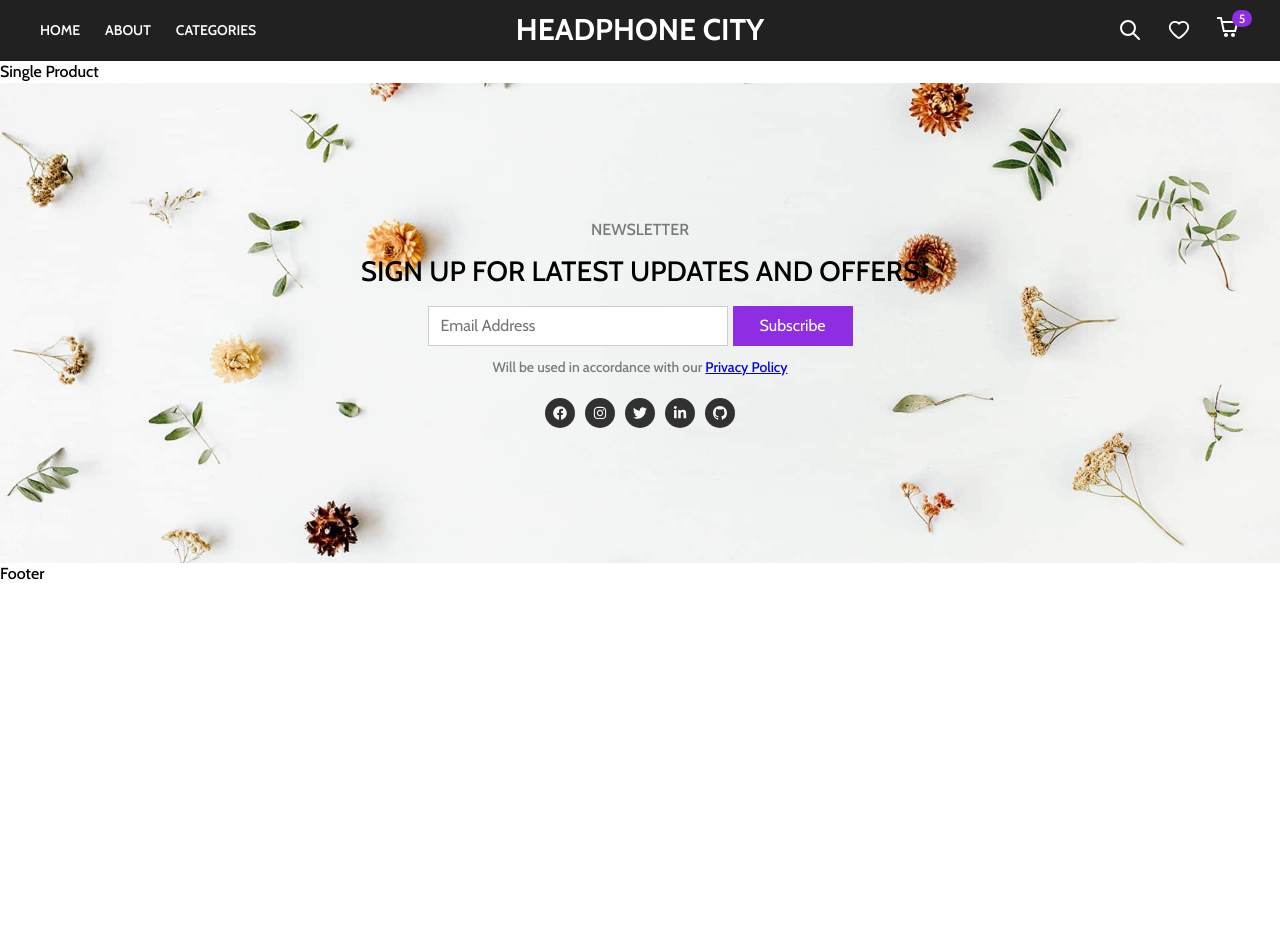
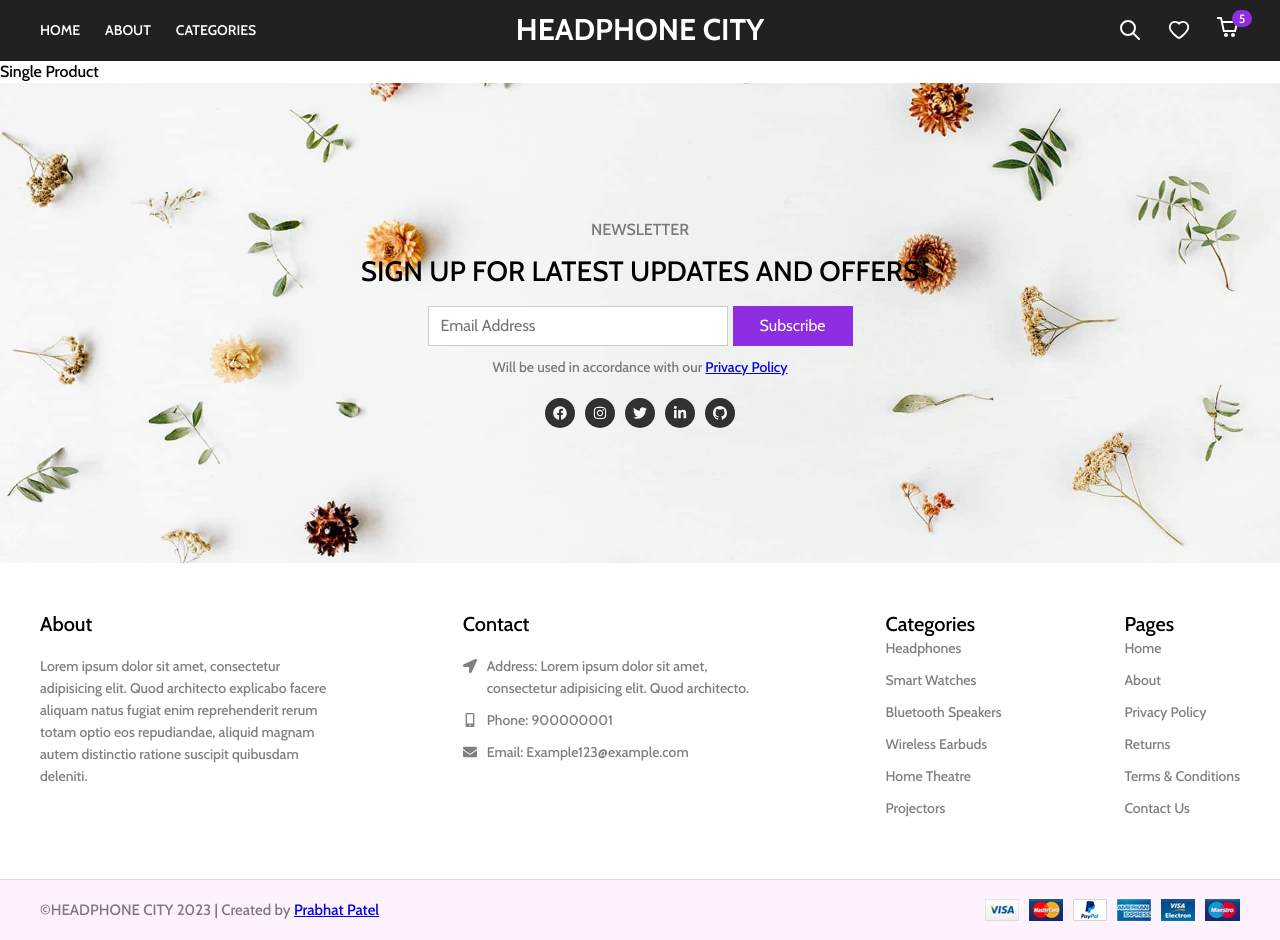
Before and after one commit to i-m-prabhat/Headphone-City, a React (Create React App) app in the folder client/: page /product/1 in a window 1280 px wide. Before the commit the page ends 800 px from the top, so only its background shows below. Built offline with nearby package versions, Linux system fonts and the light colour scheme.

Commit message:
footer section completed

```diff
--- a/client/src/components/Footer/Footer.jsx
+++ b/client/src/components/Footer/Footer.jsx
@@ -1,6 +1,67 @@
+import React from "react";
+import { FaLocationArrow, FaMobileAlt, FaEnvelope } from "react-icons/fa"
+import Payment from "../../assets/payments.png"
+
 import "./Footer.scss";
-const Footer = () => {
-    return <div>Footer</div>;
+const Footer = () =>
+{
+    return <footer className="footer">
+        <div className="footer-content">
+            <div className="col">
+                <div className="title">About</div>
+                <div className="text">
+                    Lorem ipsum dolor sit amet, consectetur adipisicing elit. Quod architecto explicabo facere aliquam natus fugiat enim reprehenderit rerum totam optio eos repudiandae, aliquid magnam autem distinctio ratione suscipit quibusdam deleniti.
+                </div>
+            </div>
+            <div className="col">
+                <div className="title">Contact</div>
+                <div className="c-item">
+                    <FaLocationArrow />
+                    <div className="text">
+                        Address: Lorem ipsum dolor sit amet, consectetur adipisicing elit. Quod architecto.
+                    </div>
+                </div>
+                <div className="c-item">
+                    <FaMobileAlt />
+                    <div className="text">
+                        Phone: 900000001
+                    </div>
+                </div>
+                <div className="c-item">
+                    <FaEnvelope />
+                    <div className="text">
+                        Email: Example123@example.com
+                    </div>
+                </div>
+            </div>
+            <div className="col">
+                <span className="title">Categories</span>
+                <span className="text">Headphones</span>
+                <span className="text">Smart Watches</span>
+                <span className="text">Bluetooth Speakers</span>
+                <span className="text">Wireless Earbuds</span>
+                <span className="text">Home Theatre</span>
+                <span className="text">Projectors</span>
+            </div>
+            <div className="col">
+                <span className="title">Pages</span>
+                <span className="text">Home</span>
+                <span className="text">About</span>
+                <span className="text">Privacy Policy</span>
+                <span className="text">Returns</span>
+                <span className="text">Terms & Conditions</span>
+                <span className="text">Contact Us</span>
+            </div>
+        </div>
+        <div className="bottom-bar">
+            <div className="bottom-bar-content">
+                <div className="text">
+                   &copy;HEADPHONE CITY 2023 | Created by <a href="https://github.com/i-m-prabhat">Prabhat Patel</a>
+                </div>
+                <img src={Payment} alt="payment pic" />
+            </div>
+        </div>
+    </footer>;
 };
 
 export default Footer;
--- a/client/src/components/Footer/Footer.scss
+++ b/client/src/components/Footer/Footer.scss
@@ -1 +1,88 @@
 @import "../../css-config/mixins.scss";
+
+.footer {
+    width: 100%;
+
+    .footer-content {
+        padding: 50px 20px;
+        max-width: 1200px;
+        margin: 0 auto;
+        display: flex;
+        flex-flow: wrap;
+        gap: 20px;
+
+        @include md {
+            justify-content: space-between;
+            padding: 50px 0;
+        }
+
+        .col {
+            max-width: 300px;
+
+            .title {
+                margin-bottom: 20px;
+                font-size: 20px;
+            }
+
+            .text {
+                color: rgba($color: black, $alpha: 0.5);
+                font-size: 14px;
+            }
+
+            .c-item {
+                display: flex;
+                margin-bottom: 10px;
+
+                svg {
+                    flex-shrink: 0;
+                    font-size: 14px;
+                    margin-right: 10px;
+                    margin-top: 4px;
+                    color: rgba($color: black, $alpha: 0.5);
+                }
+            }
+
+            span {
+                &.text {
+                    display: block;
+                    margin-bottom: 10px;
+                    cursor: pointer;
+                }
+            }
+        }
+    }
+
+    .bottom-bar {
+        border-top: 1px solid rgba($color: black, $alpha: 0.1);
+
+        background-color: rgba($color: violet, $alpha: 0.1);
+
+        .bottom-bar-content {
+            padding: 28px;
+            display: flex;
+            align-items: center;
+            flex-direction: column;
+            text-align: center;
+            gap: 10px;
+
+            @include md {
+                padding: 0;
+                height: 60px;
+                max-width: 1200px;
+                margin: 0 auto;
+                flex-direction: row;
+                justify-content: space-between;
+                text-align: left;
+            }
+
+            .text {
+                font-size: 12px;
+                color: rgba($color: black, $alpha: 0.5);
+
+                @include md {
+                    font-size: 15px;
+                }
+            }
+        }
+    }
+}
```
